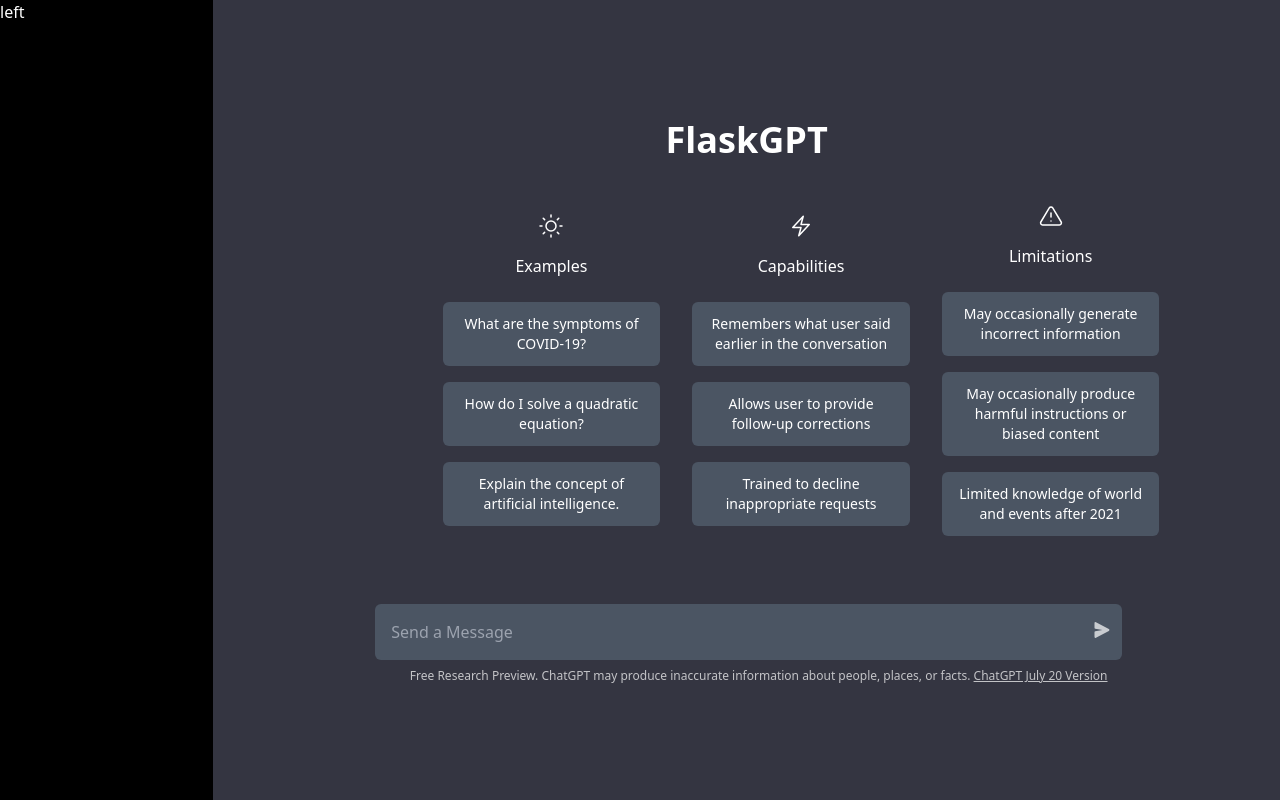
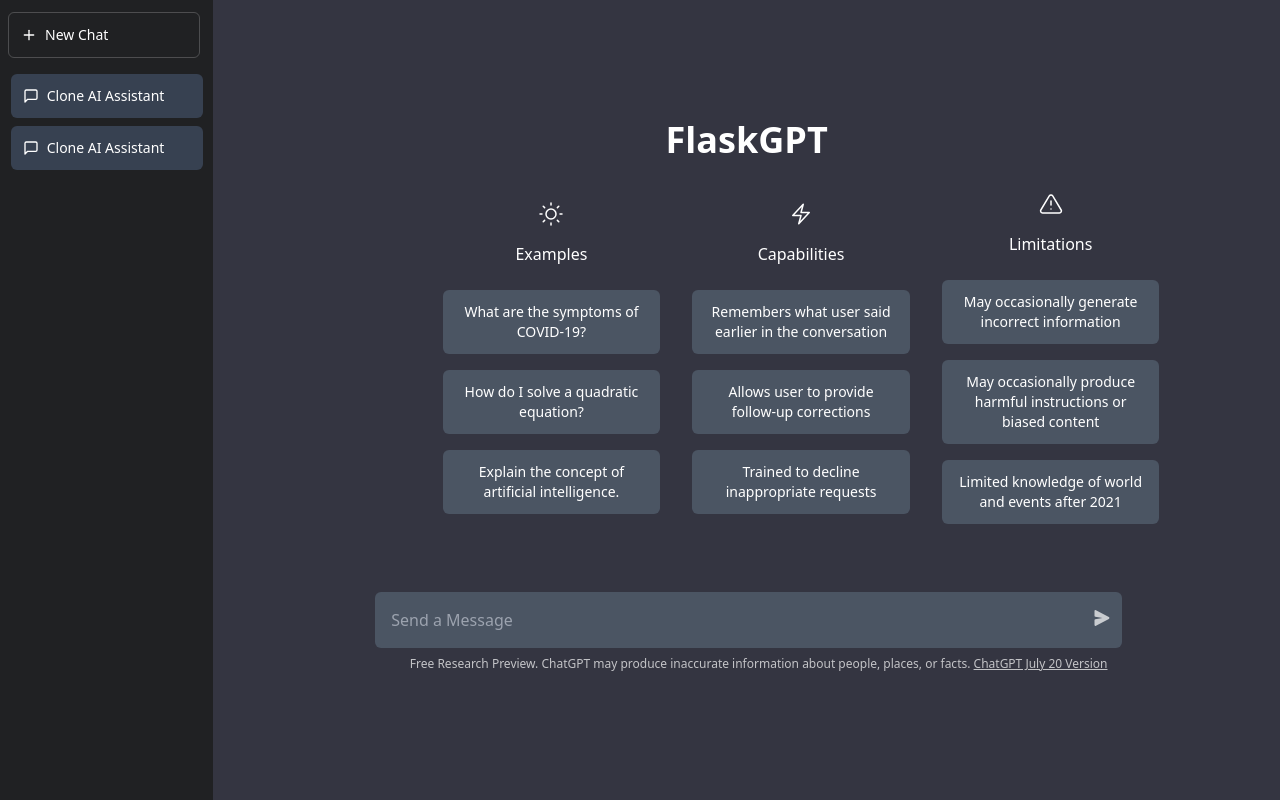
Before and after one commit to ThapaVinay/FlaskGPT, a Flask app: page / in a window 1280 px wide. Run offline with Flask 3, Linux system fonts and the light colour scheme.

Commit message:
ui part done

```diff
--- a/main.py
+++ b/main.py
@@ -1,10 +1,17 @@
-from flask import Flask, render_template
+from flask import Flask, render_template, request, jsonify
 
 app = Flask(__name__)
 
 @app.route("/")
-def hello_world():
+def home():
     return render_template("index.html")
+
+@app.route("/api", methods=["GET", "POST"])
+def qa():
+    # if request.method == "POST":
+    data = {"result" : "how are you"}
+
+    return jsonify(data)
 
 
 app.run(debug = True)
--- a/static/css/main.css
+++ b/static/css/main.css
@@ -570,6 +570,14 @@
   margin: 4rem;
 }
 
+.m-2 {
+  margin: 0.5rem;
+}
+
+.m-3 {
+  margin: 0.75rem;
+}
+
 .mx-4 {
   margin-left: 1rem;
   margin-right: 1rem;
@@ -620,6 +628,41 @@
   margin-bottom: 4rem;
 }
 
+.my-5 {
+  margin-top: 1.25rem;
+  margin-bottom: 1.25rem;
+}
+
+.mx-2 {
+  margin-left: 0.5rem;
+  margin-right: 0.5rem;
+}
+
+.mx-3 {
+  margin-left: 0.75rem;
+  margin-right: 0.75rem;
+}
+
+.mx-1 {
+  margin-left: 0.25rem;
+  margin-right: 0.25rem;
+}
+
+.mx-5 {
+  margin-left: 1.25rem;
+  margin-right: 1.25rem;
+}
+
+.mx-8 {
+  margin-left: 2rem;
+  margin-right: 2rem;
+}
+
+.my-1 {
+  margin-top: 0.25rem;
+  margin-bottom: 0.25rem;
+}
+
 .mr-3 {
   margin-right: 0.75rem;
 }
@@ -650,6 +693,26 @@
 
 .mb-5 {
   margin-bottom: 1.25rem;
+}
+
+.ms-0 {
+  -webkit-margin-start: 0px;
+          margin-inline-start: 0px;
+}
+
+.ms-1 {
+  -webkit-margin-start: 0.25rem;
+          margin-inline-start: 0.25rem;
+}
+
+.ms-2 {
+  -webkit-margin-start: 0.5rem;
+          margin-inline-start: 0.5rem;
+}
+
+.ms-3 {
+  -webkit-margin-start: 0.75rem;
+          margin-inline-start: 0.75rem;
 }
 
 .flex {
@@ -760,12 +823,28 @@
   width: 91.666667%;
 }
 
+.w-\[90\%\] {
+  width: 90%;
+}
+
+.w-\[100\%\] {
+  width: 100%;
+}
+
+.cursor-pointer {
+  cursor: pointer;
+}
+
 .flex-col {
   flex-direction: column;
 }
 
 .items-center {
   align-items: center;
+}
+
+.justify-start {
+  justify-content: flex-start;
 }
 
 .justify-center {
@@ -776,8 +855,41 @@
   justify-content: space-around;
 }
 
+.space-x-2 > :not([hidden]) ~ :not([hidden]) {
+  --tw-space-x-reverse: 0;
+  margin-right: calc(0.5rem * var(--tw-space-x-reverse));
+  margin-left: calc(0.5rem * calc(1 - var(--tw-space-x-reverse)));
+}
+
+.space-x-1 > :not([hidden]) ~ :not([hidden]) {
+  --tw-space-x-reverse: 0;
+  margin-right: calc(0.25rem * var(--tw-space-x-reverse));
+  margin-left: calc(0.25rem * calc(1 - var(--tw-space-x-reverse)));
+}
+
 .rounded-md {
   border-radius: 0.375rem;
+}
+
+.border {
+  border-width: 1px;
+}
+
+.border-0 {
+  border-width: 0px;
+}
+
+.border-white {
+  --tw-border-opacity: 1;
+  border-color: rgb(255 255 255 / var(--tw-border-opacity));
+}
+
+.border-white\/20 {
+  border-color: rgb(255 255 255 / 0.2);
+}
+
+.border-black\/10 {
+  border-color: rgb(0 0 0 / 0.1);
 }
 
 .bg-chatblack-50 {
@@ -805,6 +917,21 @@
   background-color: rgb(75 85 99 / var(--tw-bg-opacity));
 }
 
+.bg-\[\#202123\] {
+  --tw-bg-opacity: 1;
+  background-color: rgb(32 33 35 / var(--tw-bg-opacity));
+}
+
+.bg-gray-800 {
+  --tw-bg-opacity: 1;
+  background-color: rgb(31 41 55 / var(--tw-bg-opacity));
+}
+
+.bg-gray-700 {
+  --tw-bg-opacity: 1;
+  background-color: rgb(55 65 81 / var(--tw-bg-opacity));
+}
+
 .p-4 {
   padding: 1rem;
 }
--- a/templates/index.html
+++ b/templates/index.html
@@ -11,13 +11,42 @@
     <title>FlaskGPT</title>
 </head>
 
-<body class="bg-chatblack-50" >
+<body class="bg-chatblack-50">
     <div class="flex h-[100vh]  text-white">
-        <div class="left bg-black w-2/12">
-            left
+        <div class="left bg-[#202123] w-2/12">
+            <button
+                class="w-[90%] m-3 ms-2 p-3 text-sm cursor-pointer border-white/20 space-x-2 border rounded-md flex mx-4 justify-start items-center hover:bg-gray-500/10 ">
+                <svg stroke="currentColor" fill="none" stroke-width="2" viewBox="0 0 24 24" stroke-linecap="round"
+                    stroke-linejoin="round" class="h-4 w-4" height="1em" width="1em" xmlns="http://www.w3.org/2000/svg">
+                    <line x1="12" y1="5" x2="12" y2="19"></line>
+                    <line x1="5" y1="12" x2="19" y2="12"></line>
+                </svg>
+                <span>New Chat</span>
+            </button>
+
+            <div class="chats flex flex-col justify-center items-center">
+                <div class="w-[90%] my-1 chat flex cursor-pointer space-x-2 bg-gray-700 rounded-md p-3 text-sm justify-start items-center">
+                    <svg stroke="currentColor" fill="none" stroke-width="2" viewBox="0 0 24 24" stroke-linecap="round"
+                        stroke-linejoin="round" class="h-4 w-4" height="1em" width="1em"
+                        xmlns="http://www.w3.org/2000/svg">
+                        <path d="M21 15a2 2 0 0 1-2 2H7l-4 4V5a2 2 0 0 1 2-2h14a2 2 0 0 1 2 2z"></path>
+                    </svg>
+                    <span>Clone AI Assistant</span>
+                </div>
+                <div class="w-[90%] my-1 chat flex cursor-pointer space-x-2 bg-gray-700 rounded-md p-3 text-sm justify-start items-center">
+                    <svg stroke="currentColor" fill="none" stroke-width="2" viewBox="0 0 24 24" stroke-linecap="round"
+                        stroke-linejoin="round" class="h-4 w-4" height="1em" width="1em"
+                        xmlns="http://www.w3.org/2000/svg">
+                        <path d="M21 15a2 2 0 0 1-2 2H7l-4 4V5a2 2 0 0 1 2-2h14a2 2 0 0 1 2 2z"></path>
+                    </svg>
+                    <span>Clone AI Assistant</span>
+                </div>
+            </div>
+
         </div>
-        <div class="right w-10/12 flex justify-center items-center flex-col" style="overflow-x: hidden; overflow-y:hidden;">
-            <div class="text-4xl font-bold my-8">
+        <div class="right w-10/12 flex justify-center items-center flex-col"
+            style="overflow-x: hidden; overflow-y:hidden;">
+            <div class="text-4xl font-bold my-5">
                 FlaskGPT
             </div>
             <div class="itemsrow flex py-3 w-[50vw] justify-around">
```
Also changed, not shown: other parts of static/css/main.css (+47 -0 lines).
